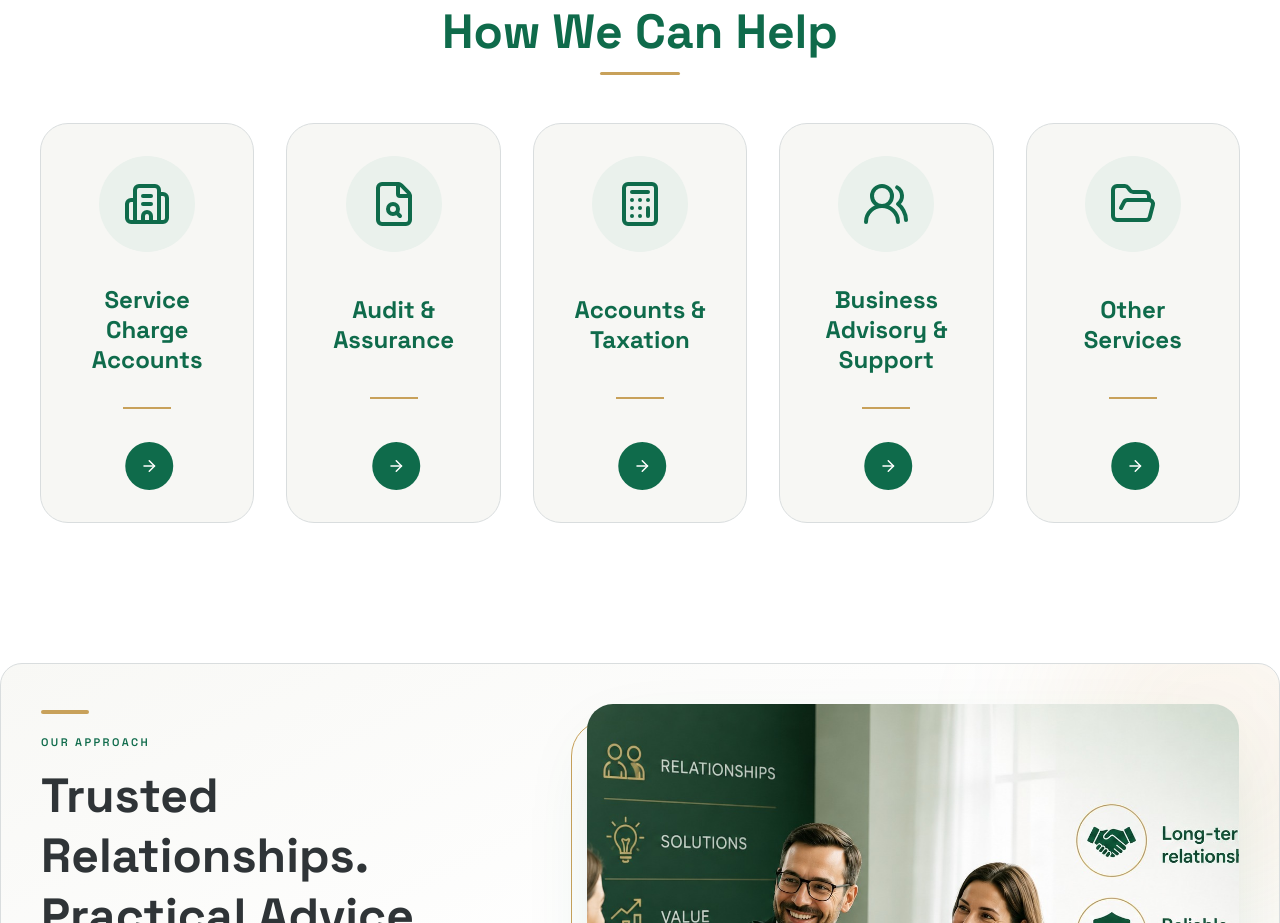
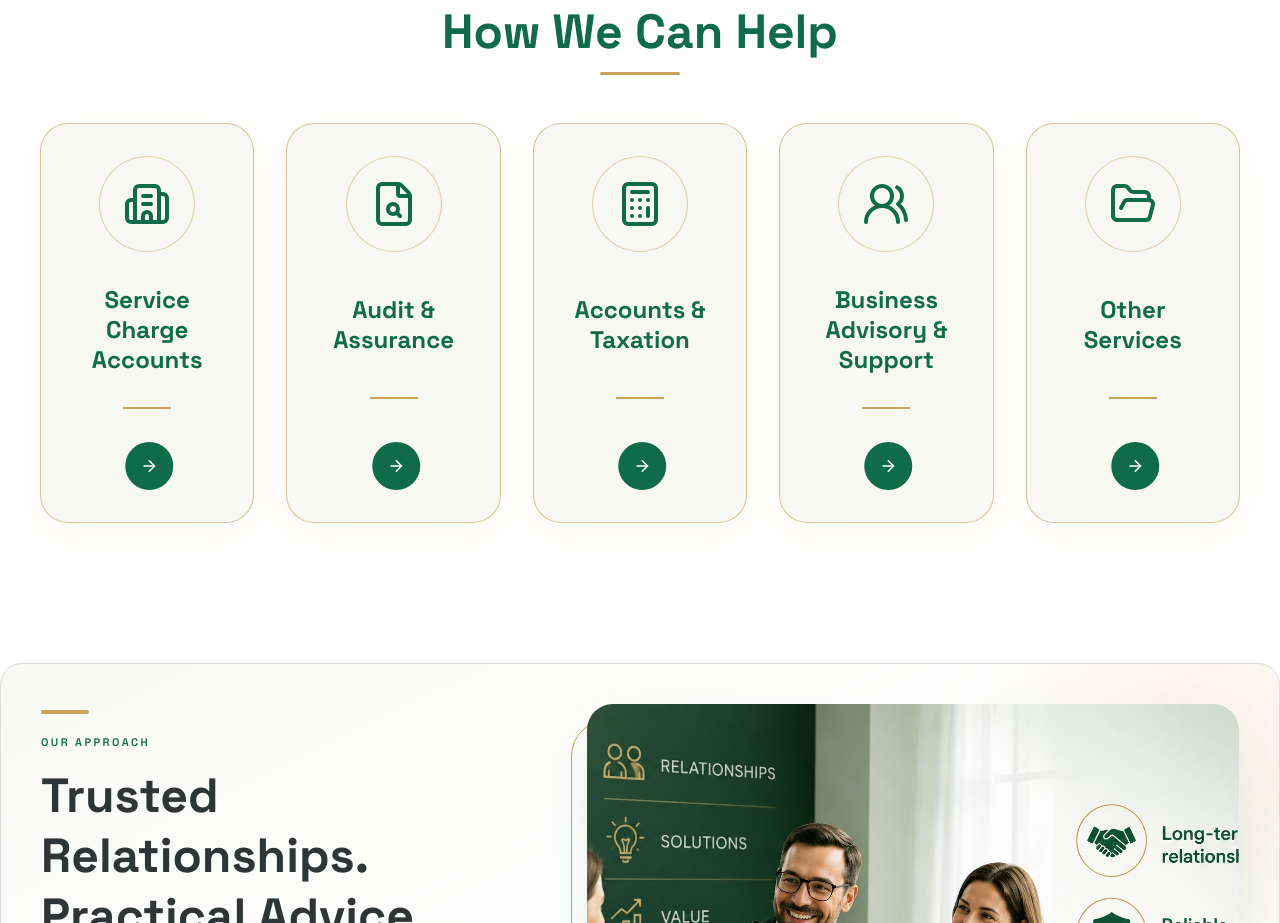
Before and after one commit to UnsaShafiq02/LpsLiving, a React (Vite) app in the folder LPS-Living-Stone-main/: page / in a window 1280 px wide. Shown: the part 1220-2143 px from the top of the page. Built offline with nearby package versions, Linux system fonts and the light colour scheme.

Commit message:
3rd june

```diff
--- a/LPS-Living-Stone-main/src/pages/HomeServices.jsx
+++ b/LPS-Living-Stone-main/src/pages/HomeServices.jsx
@@ -156,15 +156,18 @@ function FlipServiceCard({ service }) {
           className="
             absolute inset-0
             rounded-[28px]
-            border border-[#D9DDDE]
-            bg-[#F7F7F4]
+           border border-[#C8A15A]/60
+bg-[#F7F7F4]
+shadow-[0_10px_30px_rgba(200,161,90,0.08)]
+group-hover:border-[#C8A15A]
+group-hover:shadow-[0_20px_50px_rgba(200,161,90,0.18)]
             p-8
             flex flex-col items-center justify-between
             text-center
             [backface-visibility:hidden]
           "
         >
-          <div className="w-24 h-24 rounded-full bg-[#EAF1EC] flex items-center justify-center">
+          <div className="w-24 h-24 rounded-full  bg-[#F7F7F4] border border-[#C8A15A]/50 flex items-center justify-center">
             <Icon size={48} className="text-[#0F6B4B]" />
           </div>
 
```
